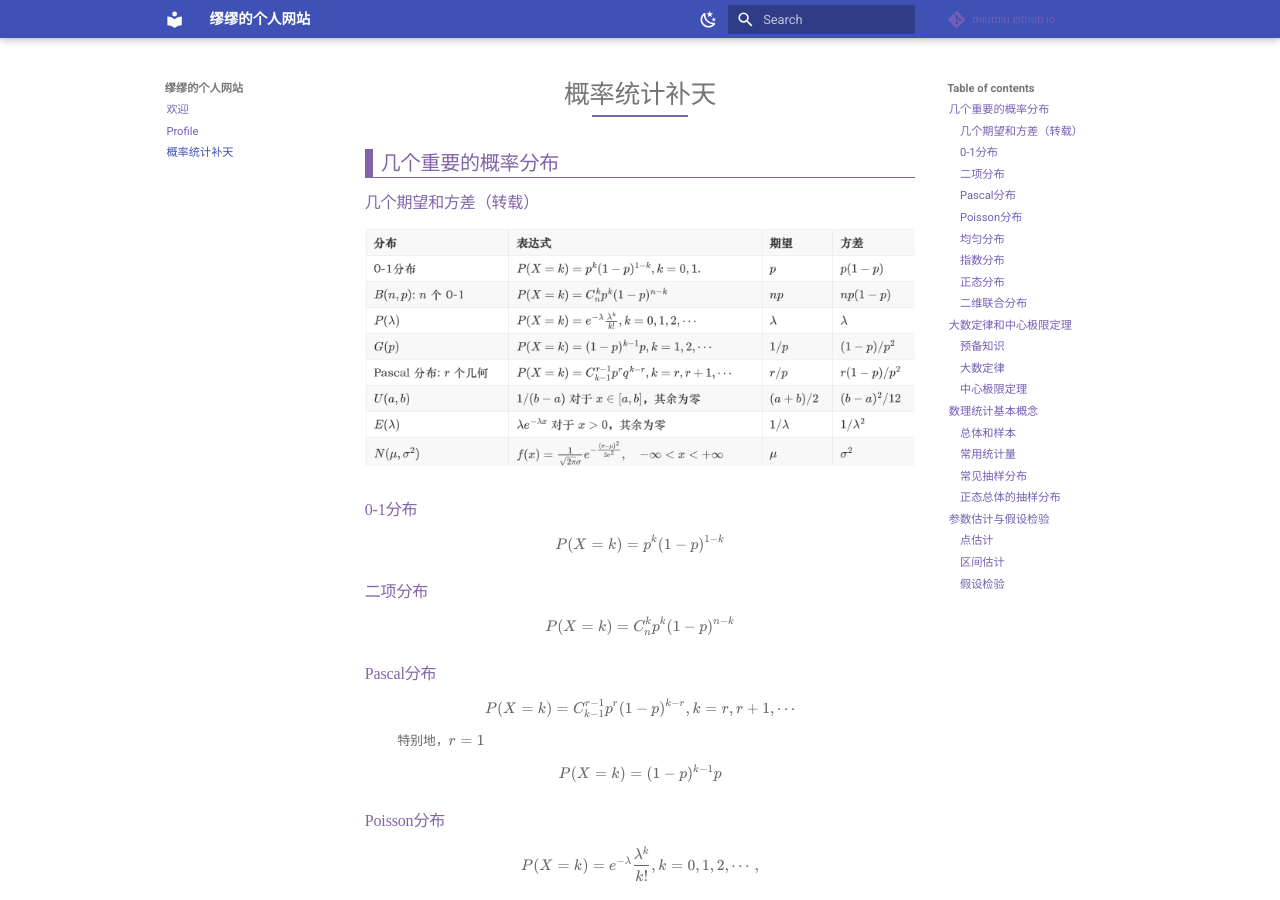
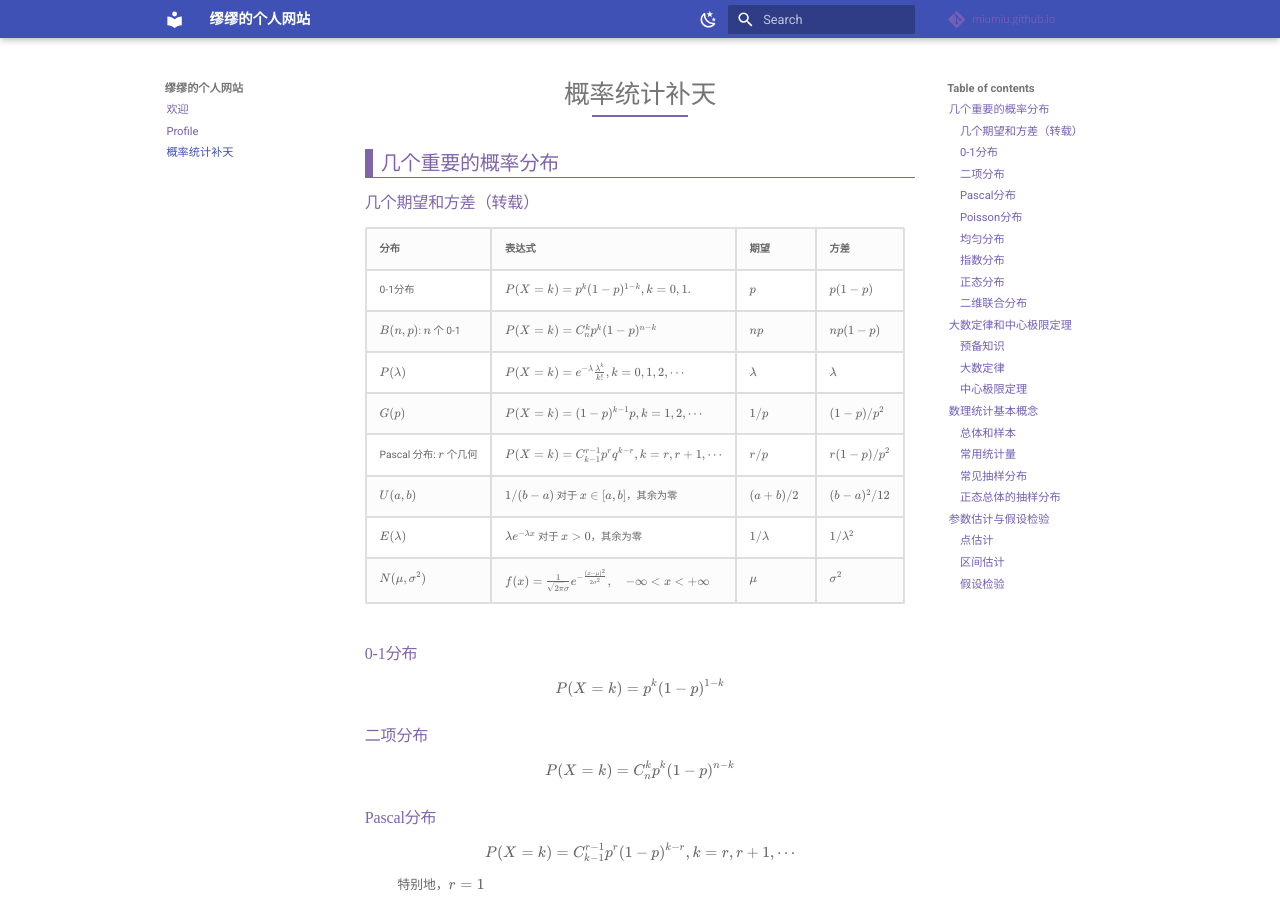
Before and after one commit to Miuarcher/miumiu.github.io, an MkDocs documentation site: the page built from docs/概率统计补天.md, in a window 1280 px wide and 900 px high. Built offline with MkDocs 1.6.1 and Material for MkDocs 9.7.7, drawn with Linux system fonts in a browser that asks for light colours; some web fonts are replaced; comment, search, counter and statistics services are not loaded.

Commit message:
replace prob-table

```diff
--- a/docs/概率统计补天.md
+++ b/docs/概率统计补天.md
@@ -3,7 +3,16 @@
 ## 几个重要的概率分布
 ### 几个期望和方差（转载）
 
-![这是一张示例图片](image/XandD.png)
+| 分布                    | 表达式                                                       | 期望        | 方差          |
+| ----------------------- | ------------------------------------------------------------ | ----------- | ------------- |
+| 0-1分布                 | $P(X=k)=p^k(1-p)^{1-k},k=0,1.$                               | $p$         | $p(1-p)$      |
+| $B(n,p)$: $n$ 个 0-1    | $P(X=k)=C_n^k p^k(1-p)^{n-k}$                                | $np$        | $np(1-p)$     |
+| $P(\lambda)$            | $P(X=k)=e^{-\lambda} \frac{\lambda ^k}{k!}, k=0,1,2,\cdots$  | $\lambda$   | $\lambda$     |
+| $G(p)$                  | $P(X=k)=(1-p)^{k-1}p,k=1,2,\cdots$                           | $1/p$       | $(1-p)/p^2$   |
+| Pascal 分布: $r$ 个几何 | $P(X=k)=C_{k-1}^{r-1}p^r q^{k-r},k=r,r+1,\cdots$             | $r/p$       | $r(1-p)/p^2$  |
+| $U(a,b)$                | $1/(b-a)$ 对于 $x\in [a,b]$，其余为零                        | $(a+b)/2$   | $(b-a)^2/12$  |
+| $E(\lambda)$            | $\lambda e^{-\lambda x}$ 对于 $x>0$，其余为零                | $1/\lambda$ | $1/\lambda^2$ |
+| $N(\mu,\sigma^2)$       | $f(x)=\frac{1}{\sqrt{2\pi} \sigma} e^{-\frac{(x-\mu)^2}{2\sigma^2}},\quad  -\infin < x <+\infin$ | $\mu$       | $\sigma^2$    |
 
 ### 0-1分布
 $$P(X=k)=p^k(1-p)^{1-k}$$
```
